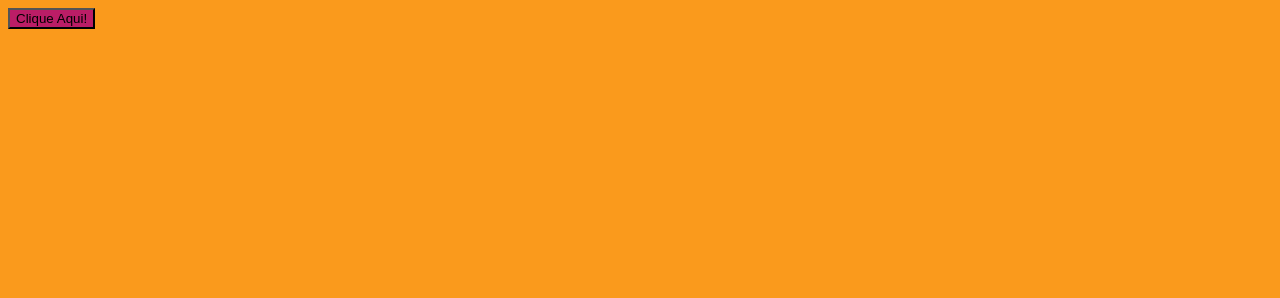
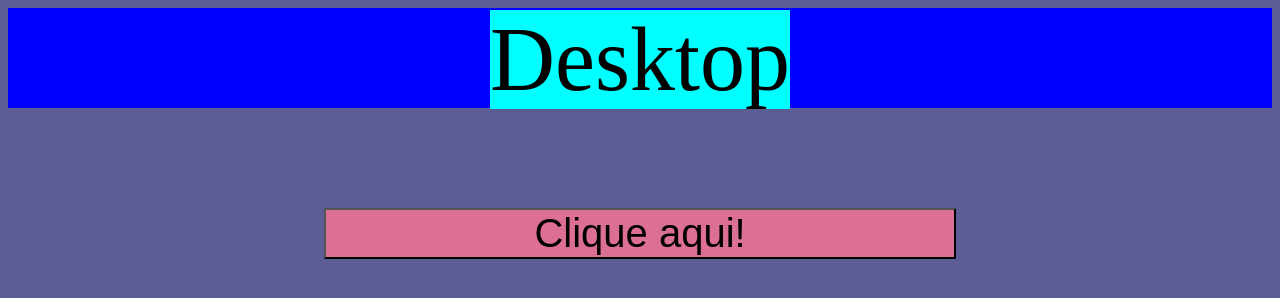
Before and after one commit to lyndossantos/g243g1t, a plain HTML site: page index.html in a window 1280 px wide. Drawn offline with Linux system fonts and the light colour scheme; files whose address does not match are found by name.

Commit message:
Add files via upload

```diff
--- a/estilo/base.css
+++ b/estilo/base.css
@@ -1,6 +1,63 @@
 button {
-    background: rgb(187, 29, 102);
+    background: rgb(210, 210, 241);
+    text-align: center;
+}
+.conteudo{
+    width: 100%;
+    text-align: center;
+}
+.btn{
+    margin-top: 100px;
+    background: palevioletred;
+    width: 50%;
+    font-size: 40px;
 }
 body{
-    background-color: rgb(250, 154, 28);
+    background-color:rgb(93, 93, 150);
 }
+.tablet{
+    display: none;
+}
+.desktop{
+    display: none;
+}
+.barra{
+    width: 100%;
+    height: 60px;
+    background-color: rgb(125, 125, 163);
+    text-align: center;
+}
+.mobile{
+    font-size: 45px;
+    color: black;
+}
+@media (min-width: 720px) {
+    .barra{
+        height: 80px;
+        background-color: rgb(91, 91, 124);
+    }
+    .mobile{
+        display: none;
+    }
+    .tablet{
+        display: inline;
+        font-size: 60px;
+        color: black;
+    }
+
+}
+@media ( min-width: 1228px){
+    .barra{
+        height: 100px;
+        background-color: blue;
+    }
+    .tablet{
+        display: none;
+    }
+    .desktop{
+        display: inline;
+        font-size: 90px;
+        background-color: aqua;
+    }
+
+}
--- a/index.html
+++ b/index.html
@@ -8,6 +8,17 @@
     <link rel="stylesheet" href="./estilo/base.css">
 </head>
 <body>
-    <button onclick="aperta();" > Clique Aqui!</button>
+    <header class="barra">
+        <span class="mobile">Mobile</span>
+        <span class="tablet">Tablet</span>
+        <span class="desktop">Desktop</span>
+
+    </header>
+
+    <section class="conteudo">
+        <button class="btn" onclick="aperta();">Clique aqui!</button>
+
+    </section>
+
 </body>
 </html>
```
